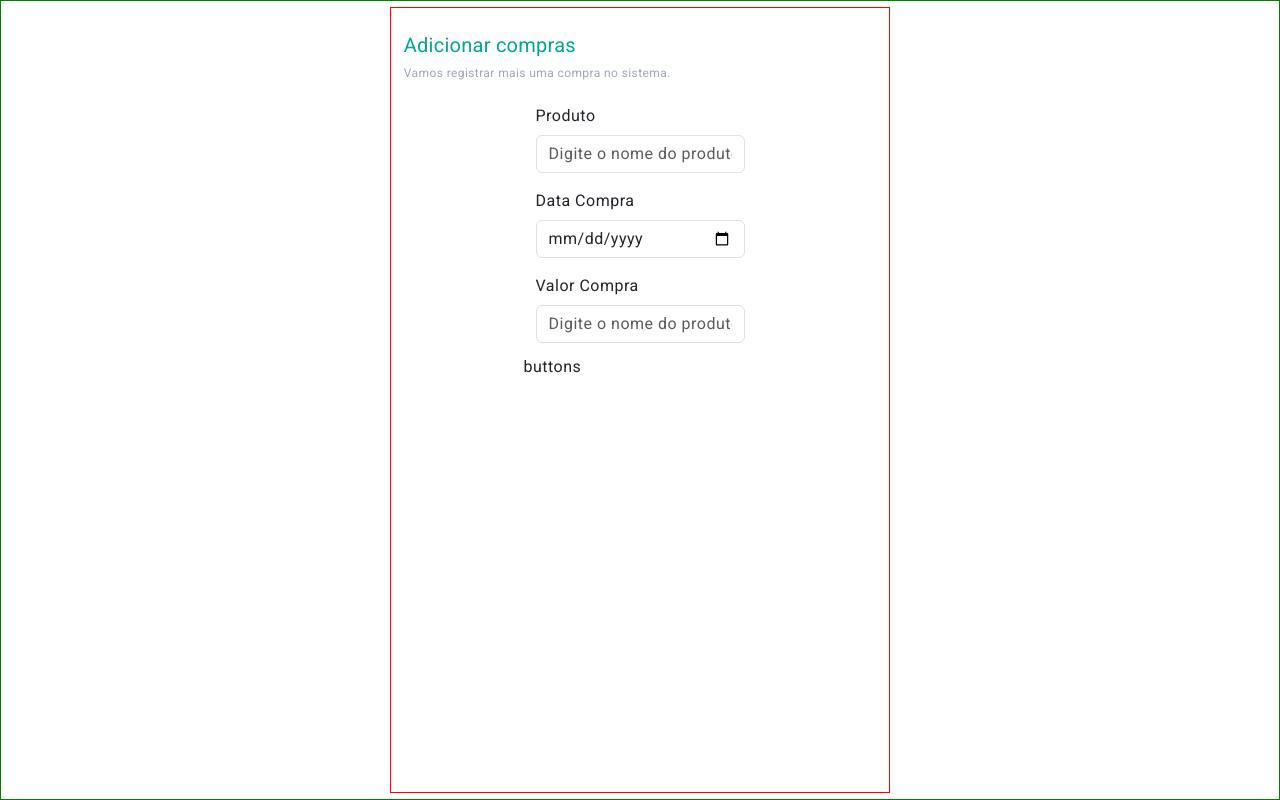
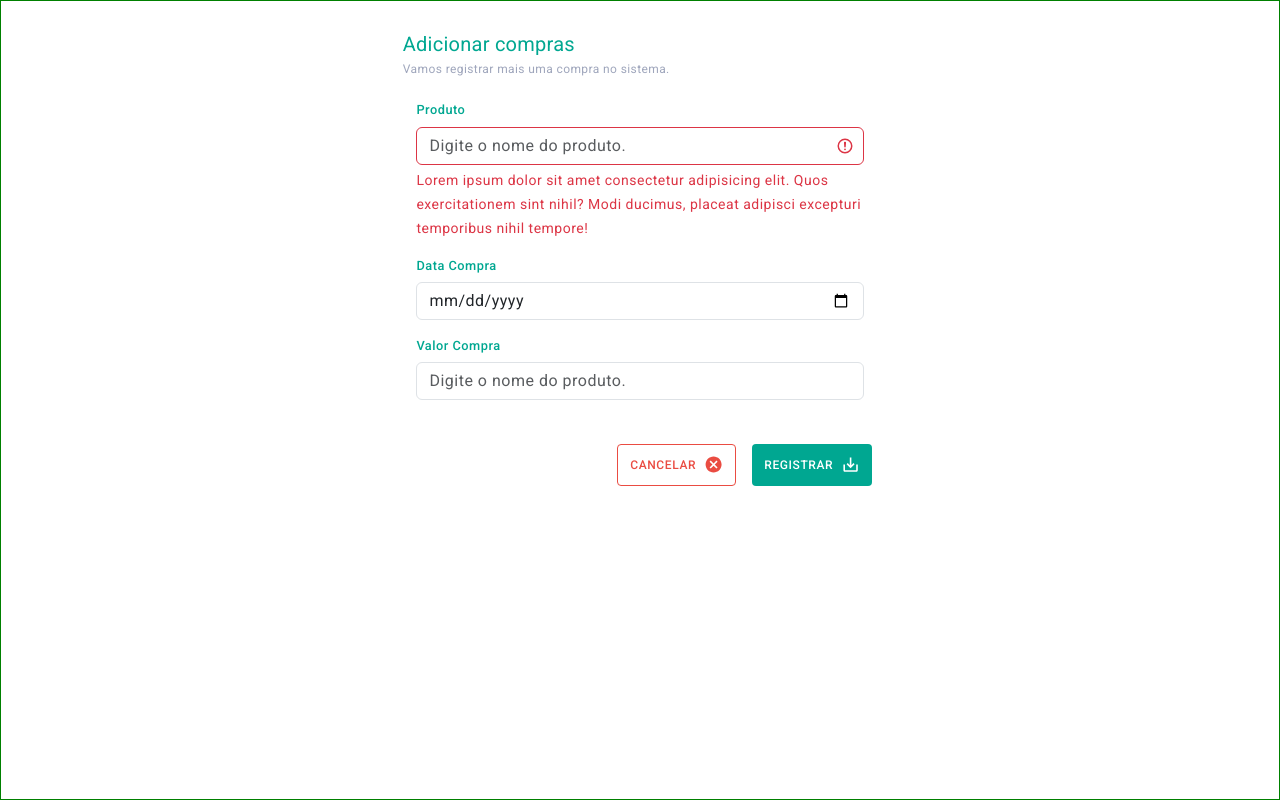
Before and after one commit to JamissonRamos/app_control_shopping, a React (Vite) app: page /product/create in a window 1280 px wide. Built offline with nearby package versions, Linux system fonts and the light colour scheme.

Commit message:
Ajustando tela de registro de compras

```diff
--- a/src/pages/product/form_create/form/fields/index.jsx
+++ b/src/pages/product/form_create/form/fields/index.jsx
@@ -1,10 +1,10 @@
+import * as S from './styled'
 import { Col, Form, Row } from 'react-bootstrap'
-import * as S from './styled'
 
 const Fields = () => {
 
     return (
-        <>
+        <S.Content>
             <Row className="mb-2 px-2 ">
                 <Col>
                     <Form.Group className="p-1" controlId="GroupProductName">
@@ -14,11 +14,11 @@ const Fields = () => {
                             name="productName"
                             placeholder="Digite o nome do produto."
                             // {...register("fullName")}
-                            // isInvalid={!!errors.fullName}
+                            isInvalid={true}
                             // onBlur={(e) => handleBlur(e)}
                         />
                         <Form.Control.Feedback type="invalid">
-                            error
+                            Lorem ipsum dolor sit amet consectetur adipisicing elit. Quos exercitationem sint nihil? Modi ducimus, placeat adipisci excepturi temporibus nihil tempore!
                             {/* {errors.fullName && errors.fullName.message} */}
                         </Form.Control.Feedback>
                     </Form.Group>
@@ -61,7 +61,7 @@ const Fields = () => {
                     </Form.Group>
                 </Col>
             </Row>
-        </>
+        </S.Content>
     )
 }
 
--- a/src/pages/product/form_create/form/fields/styled.js
+++ b/src/pages/product/form_create/form/fields/styled.js
@@ -3,22 +3,8 @@ import { Theme } from "../../../../../theme";
 
 export const Content = styled.div`
     /* border: 1px solid red; */
+    width: 100%;
+    min-width: 320px;
     padding-bottom: .8rem;
-    & label {
-        display: inline-block;
-        margin: 0;
-        font-size: .8em;
-        font-weight: 500;
-        letter-spacing: 0.5px;
-        line-height: 1.5;
-        color: ${Theme.Colors.green800};
-    }
-    & form input:focus, form .input-group input:focus, form select:focus {
-        border-color: ${Theme.Colors.green800};
-        box-shadow: none;
-        & svg {
-            color: ${Theme.Colors.green800};
-        }
-    }
-    overflow: auto;
+
 `;
--- a/src/pages/product/form_create/form/index.jsx
+++ b/src/pages/product/form_create/form/index.jsx
@@ -1,21 +1,34 @@
-import React from 'react'
+import * as S from './styled'
 import Fields from './fields'
+import { Theme } from '../../../../theme'
 
 const FormCreate = () => {
 
 
     return (
 
-        <>
-            <form action="ff">
+        <S.Container>
+            <S.Form >
+                <S.WrapFields>
+                    <Fields />
+                </S.WrapFields>
 
-                <div>
-                    <Fields />
-                </div>
-                <div>buttons</div>
-            </form>
+                <S.WrapButtons>
 
-        </>
+                    <S.ButtonCancel>
+                        <span>Cancelar</span>
+                        <Theme.Icons.MdCancel />
+                    </S.ButtonCancel>
+
+                    <S.ButtonRegister>
+                        <span>Registrar</span>
+                        <Theme.Icons.MdSaveAlt />
+                    </S.ButtonRegister>
+
+                </S.WrapButtons>
+            </S.Form>
+
+        </S.Container>
     )
 }
 
--- /dev/null
+++ b/src/pages/product/form_create/form/styled.js
@@ -0,0 +1,138 @@
+import styled, { css } from "styled-components";
+import { Theme } from "../../../../theme";
+
+
+const StyledButton = css`
+    min-width: 100px;
+    max-width: 200px;
+    height: 100%;
+    display: flex;
+    align-items: center;
+    justify-content: center;
+    gap: 8px;
+    padding: 8px 12px;
+    border-radius: 4px;
+    transition: background-color 0.4s ease, color 0.4s;
+    cursor: pointer;
+    & span {
+        font-size: 12px;
+        font-weight: 500;
+        line-height: 18px;
+        text-align: center;
+        letter-spacing: 0.05em;
+        text-transform: uppercase;
+    }
+    & svg {
+        font-size: 1.2rem;
+    }
+`;
+
+const containedStyles = css`
+    border: none;
+    transition: background-color 0.4s ease, color 0.4s;
+    background-color: ${Theme.Colors.green800};
+    & span, svg {
+        color: ${Theme.Colors.white800};
+    }
+
+    &:hover {
+        background-color: ${() => {
+        const color =  Theme.Colors.green800;
+        const r = parseInt(color.slice(1, 3), 16);
+        const g = parseInt(color.slice(3, 5), 16);
+        const b = parseInt(color.slice(5, 7), 16);
+
+        // Escurecendo a cor em 85 para cada canal RGB
+        return `rgb(${Math.max(r - 85, 0)}, ${Math.max(g - 85, 0)}, ${Math.max(b - 85, 0)})`;
+    }};
+    }
+`;
+
+const outlineStyles = css`
+    background-color: transparent;
+    transition: background-color 0.4s ease, color 0.4s;
+    border: .75px solid ${Theme.Colors.red800} ;
+    & span, svg {
+        color: ${Theme.Colors.red800 };
+    }
+
+    &:hover, span:hover {
+        background-color: ${() => {
+        const color =  Theme.Colors.red800;
+        const r = parseInt(color.slice(1, 3), 16);
+        const g = parseInt(color.slice(3, 5), 16);
+        const b = parseInt(color.slice(5, 7), 16);
+
+        // Escurecendo a cor em 85 para cada canal RGB
+        return `rgb(${Math.max(r - 85, 0)}, ${Math.max(g - 85, 0)}, ${Math.max(b - 85, 0)})`;
+        }};
+        & span, svg {
+            background-color: transparent;
+            color: ${Theme.Colors.white800};
+        }
+    }
+`;
+
+
+
+
+export const Container = styled.div`
+    /* border: 1px solid red; */
+    width: 100%;
+    min-width: 330px;
+    height: 100%;
+    padding: .1rem;
+    overflow: auto;
+`;
+
+export const Form = styled.form`
+    /* border: 1px solid red; */
+    width: 100%;
+    /* height: 90%; */
+    display: flex;
+    flex-direction: column;
+    gap: 16px;
+
+    & label {
+        display: inline-block;
+        margin: 0;
+        font-size: .8em;
+        font-weight: 500;
+        letter-spacing: 0.5px;
+        line-height: 1.5;
+        color: ${Theme.Colors.green800};
+    }
+    & input:focus, .input-group input:focus, select:focus {
+        border-color: ${Theme.Colors.green800};
+        box-shadow: none;
+        & svg {
+            color: ${Theme.Colors.green800};
+        }
+    }
+`;
+export const WrapFields = styled.div`
+    /* border: 1px solid red; */
+    width: 100%;
+    height: 100%;
+
+`;
+export const WrapButtons = styled.div`
+    /* border: 1px solid red; */
+    width: 100%;
+    height: 48px;
+    display: flex;
+    align-items: center;
+    justify-content: flex-end;
+    gap: 16px;
+    padding: .2rem;
+
+`;
+export const ButtonCancel = styled.button`
+    ${StyledButton}
+    ${outlineStyles}
+
+`;
+export const ButtonRegister = styled.button`
+    ${StyledButton}
+    ${containedStyles}
+`;
--- a/src/pages/product/form_create/index.jsx
+++ b/src/pages/product/form_create/index.jsx
@@ -3,11 +3,6 @@ import Header from './header'
 import FormCreate from './form'
 
 const ProductCreate = () => {
-
-
-
-
-
 
     return (
         <S.Container>
--- a/src/pages/product/form_create/styled.js
+++ b/src/pages/product/form_create/styled.js
@@ -1,7 +1,7 @@
 import styled from "styled-components";
 
 export const Container = styled.div`
-    border: 1px solid red;
+    /* border: 1px solid red; */
     width: 100%;
         max-width: 500px;
         min-width: 320px;
```
